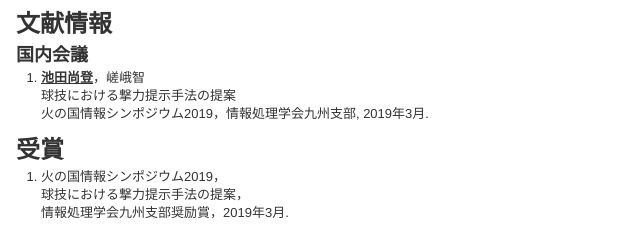
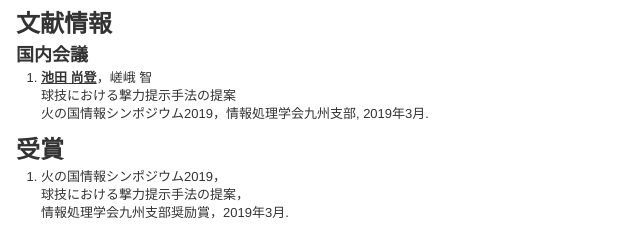
Before and after one commit to IKDnot/IKDnot.github.io, a plain HTML site: page index.html in a window 1280 px wide. Shown: the part 167-395 px from the top of the page, 474-1114 px from the left. Drawn offline with Linux system fonts and the light colour scheme.

Commit message:
Update index.html

```diff
--- a/index.html
+++ b/index.html
@@ -73,7 +73,7 @@
 				<ol>
 
 						<li>
-							<b><u>池田尚登</u></b>，嵯峨智<br />
+							<b><u>池田 尚登</u></b>，嵯峨 智<br />
 							球技における撃力提示手法の提案<br />
 							火の国情報シンポジウム2019，情報処理学会九州支部, 2019年3月.
 
@@ -102,7 +102,7 @@
  			<h2>Teaching Assistant (TA)</h2>
                         <ol>
                                 <li>熊本大学　教養教育「情報基礎A」<br>担当教員　中野 裕司，武藏 泰雄 <br>2019年04月 ~ 2019年07月</li>
-				<li>熊本大学　工学部「ものづくり入門実習」<br>担当教員　松田 俊郎，嵯峨　智 <br>2019年04月 ~ 2019年07月</li>
+				<li>熊本大学　工学部「ものづくり入門実習」<br>担当教員　松田 俊郎，嵯峨 智 <br>2019年04月 ~ 2019年07月</li>
                         </ol>
 
  			<!-- <h2>免除</h2>
```
